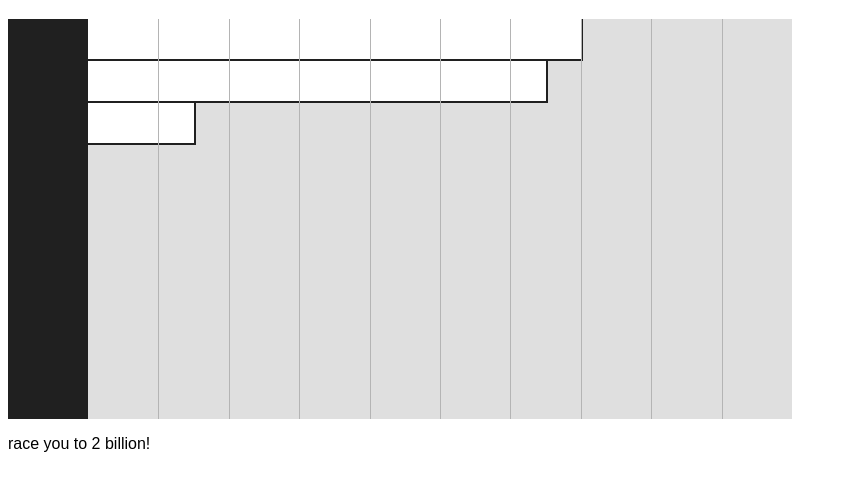
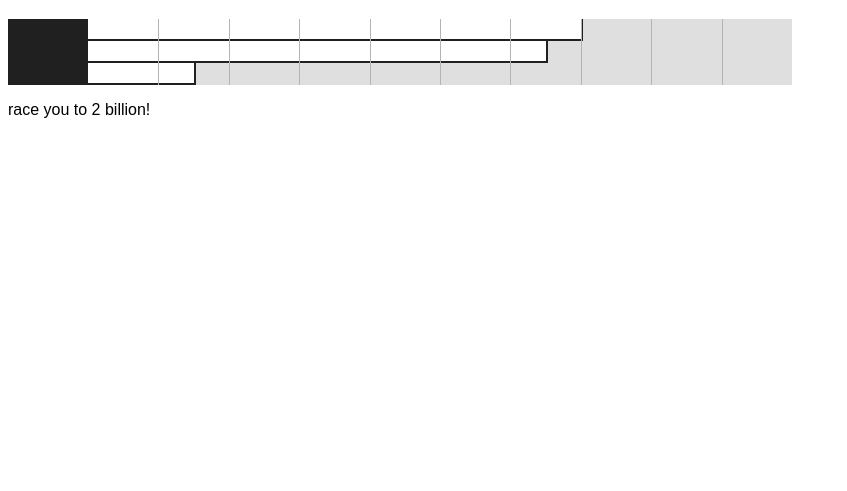
Before and after one commit to 99btyler/world-population-graph, a React app in the folder world-population-graph/: page / in a window 1280 px wide. Shown: the part 61-552 px from the top of the page, without its empty margins (0-847 px from the left). Built offline with nearby package versions, Linux system fonts and the light colour scheme.

Commit message:
Got rid of fixed Graph height and changed GraphBar height

```diff
--- a/world-population-graph/src/component/components/graph/Graph.css
+++ b/world-population-graph/src/component/components/graph/Graph.css
@@ -1,7 +1,6 @@
 #graph {
     position: relative;
     max-width: 800px;
-    height: 400px;
     display: flex;
 }
 
--- a/world-population-graph/src/component/components/graph/parts/GraphBar.css
+++ b/world-population-graph/src/component/components/graph/parts/GraphBar.css
@@ -1,5 +1,5 @@
 #graphbar {
-    height: 10%;
+    height: 20px;
     background-color: #ffffff;
     border-right: 2px solid #202020;
     border-bottom: 2px solid #202020;
```
